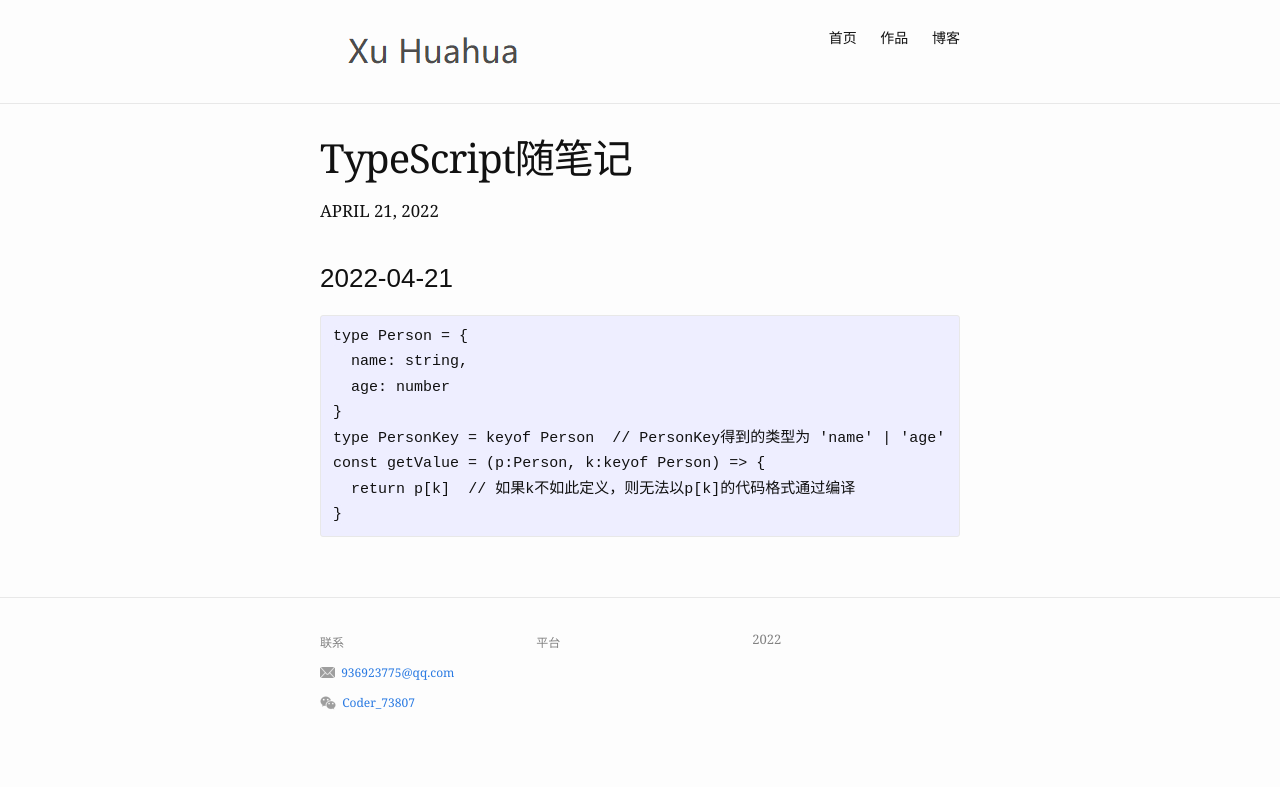
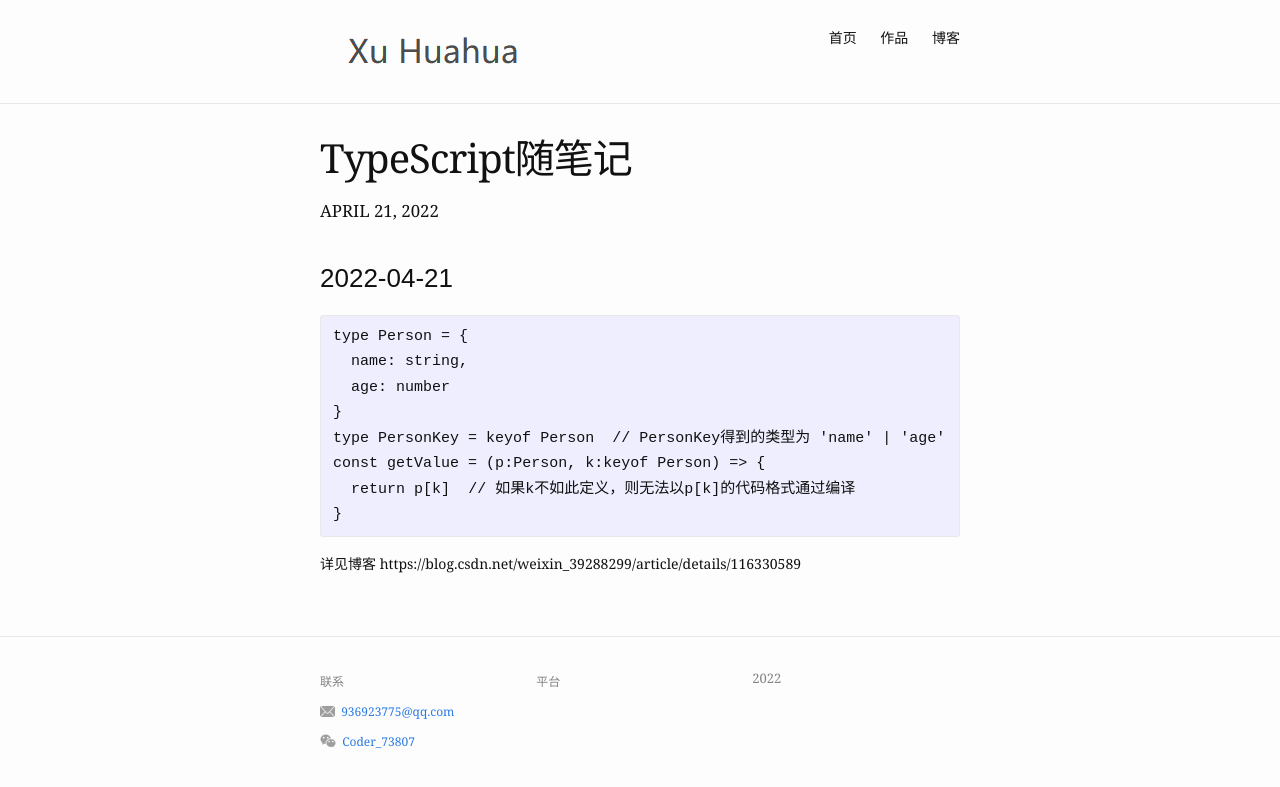
Before and after one commit to ExcellentTim/ExcellentTim.github.io, a Jekyll site: the page built from _posts/2022-04-21-TypeScript随笔记.md, in a window 1280 px wide. Shown: the top 787 px of the page. Built offline with Jekyll 4.4.1, drawn with Linux system fonts in a browser that asks for light colours.

Commit message:
修改文件: _posts/2022-04-21-TypeScript随笔记.md

````diff
--- a/_posts/2022-04-21-TypeScript随笔记.md
+++ b/_posts/2022-04-21-TypeScript随笔记.md
@@ -18,3 +18,4 @@ const getValue = (p:Person, k:keyof Person) => {
   return p[k]  // 如果k不如此定义，则无法以p[k]的代码格式通过编译
 }
 ```
+详见博客 https://blog.csdn.net/weixin_39288299/article/details/116330589
````
